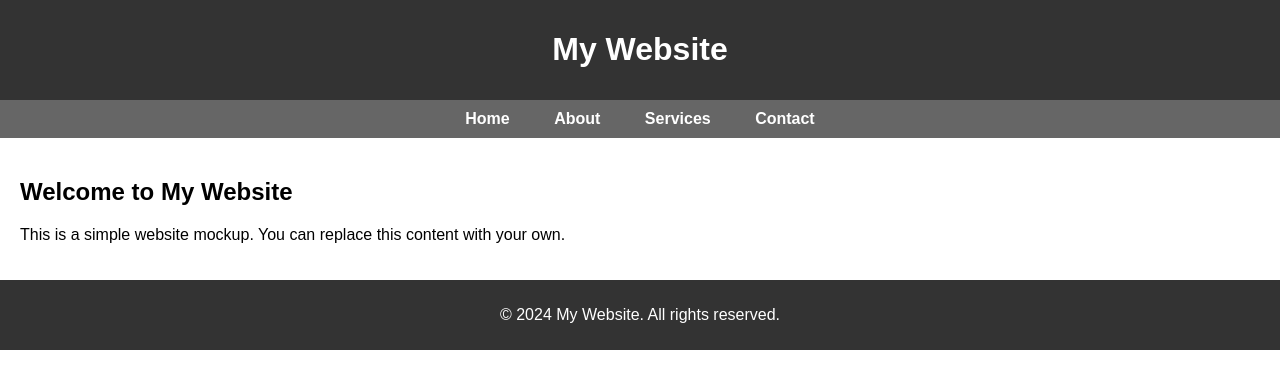
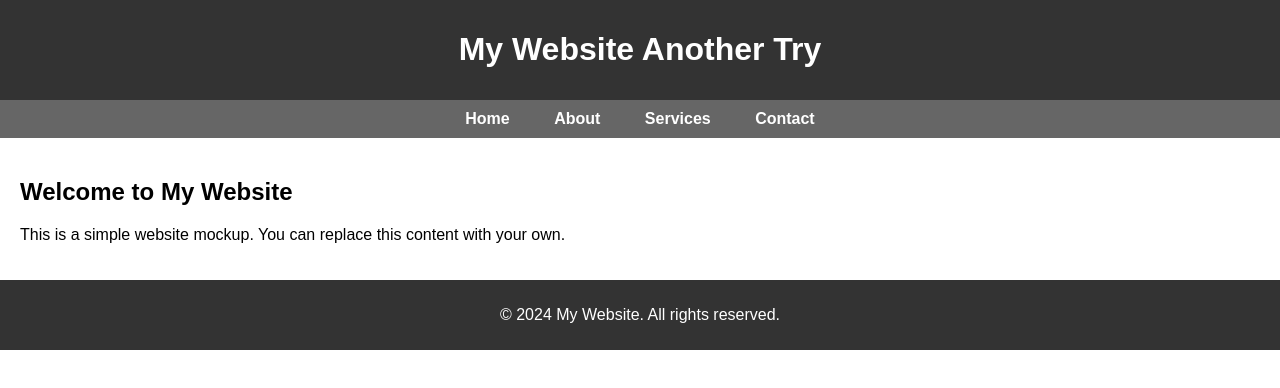
Before and after one commit to dindrawaty/VolunteerOnboarding, a plain HTML site: page index.html in a window 1280 px wide. Drawn offline with Linux system fonts and the light colour scheme.

Commit message:
Update index.html

```diff
--- a/index.html
+++ b/index.html
@@ -48,7 +48,7 @@
 <body>
 
     <header>
-        <h1>My Website</h1>
+        <h1>My Website Another Try</h1>
     </header>
 
     <nav>
```
